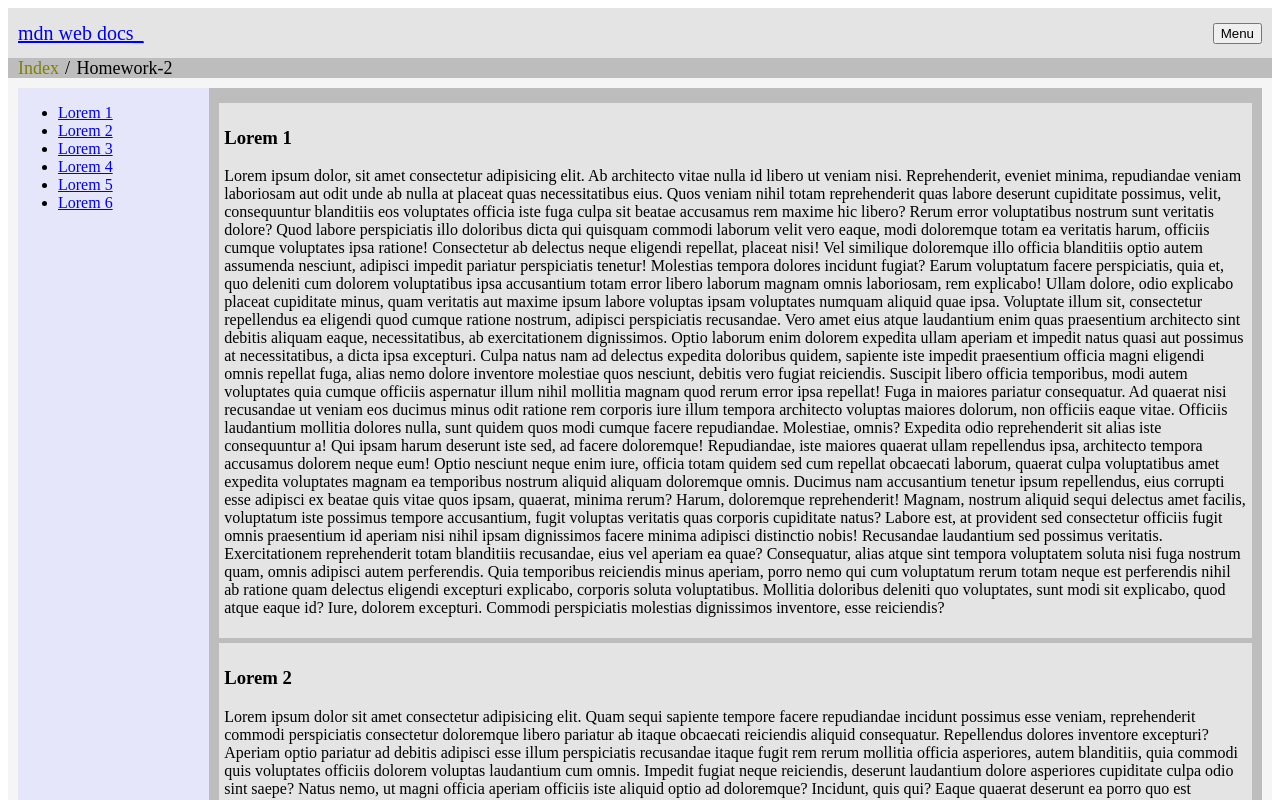
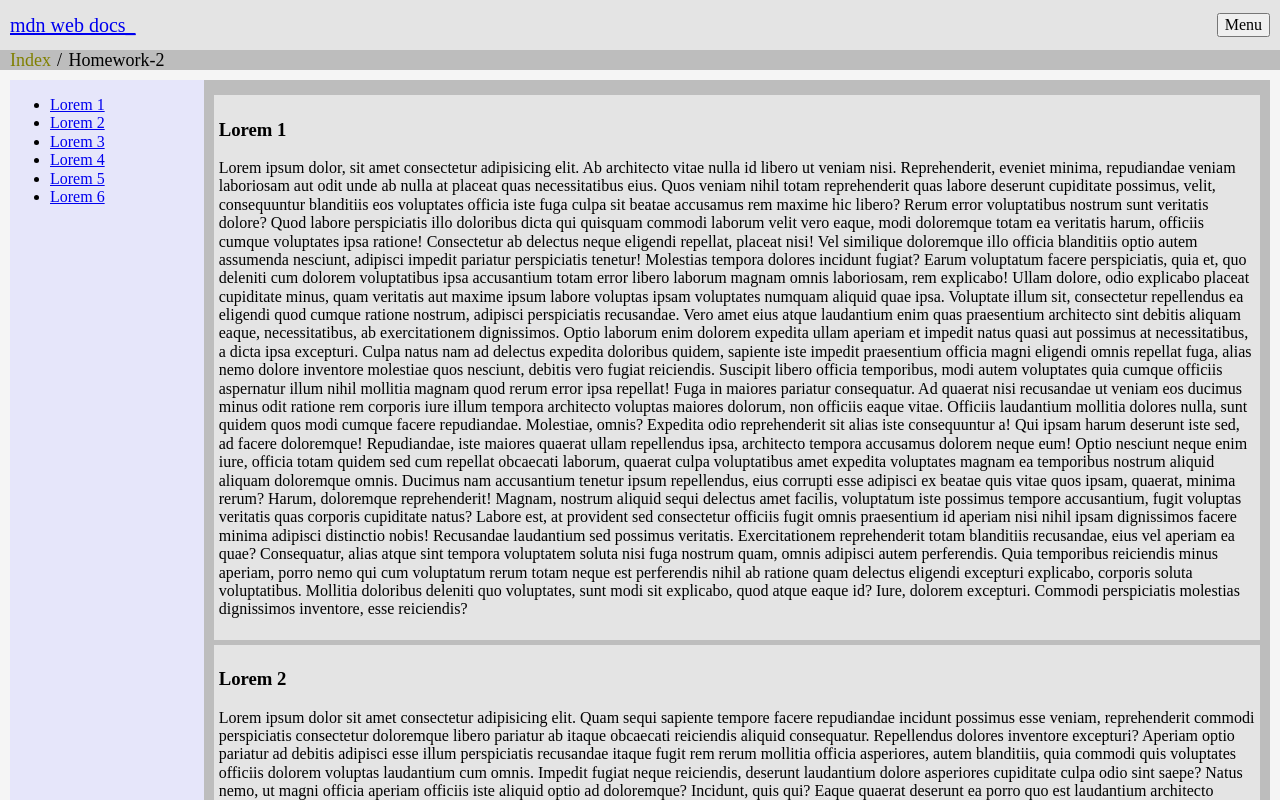
Before and after one commit to TryVoidMain/codemasters-course, a website: page Homework/Homework-2.html in a window 1280 px wide. Shown: the top 800 px of the page. Drawn offline with nearby package versions, Linux system fonts and the light colour scheme.

Commit message:
added normalize.css

```diff
--- a/Homework/Homework-2.html
+++ b/Homework/Homework-2.html
@@ -4,6 +4,7 @@
     <meta charset="utf-8">
     <meta name="viewport" content="width=device-width, initial-scale=1">
     <title>Homework-2</title>
+    <link rel="stylesheet" href="../node_modules/@csstools/normalize.css/normalize.css">
     <link rel="stylesheet" href="../css/Homework-2/homework-2.css">
 </head>
 
--- a/css/Homework-2/homework-2.css
+++ b/css/Homework-2/homework-2.css
@@ -23,5 +23,4 @@
     --homework-2-sidebar-height: var(--homework-2-main-wrapper-height);
 
     --homework-2-content-width: calc(100vw - var(--homework-2-sidebar-width));
-
 }
--- /dev/null
+++ b/package.json
@@ -0,0 +1,5 @@
+{
+  "dependencies": {
+    "@csstools/normalize.css": "^12.0.0"
+  }
+}
```
Also changed, not shown: Index.html (+1 -0 lines), 1 other file.
